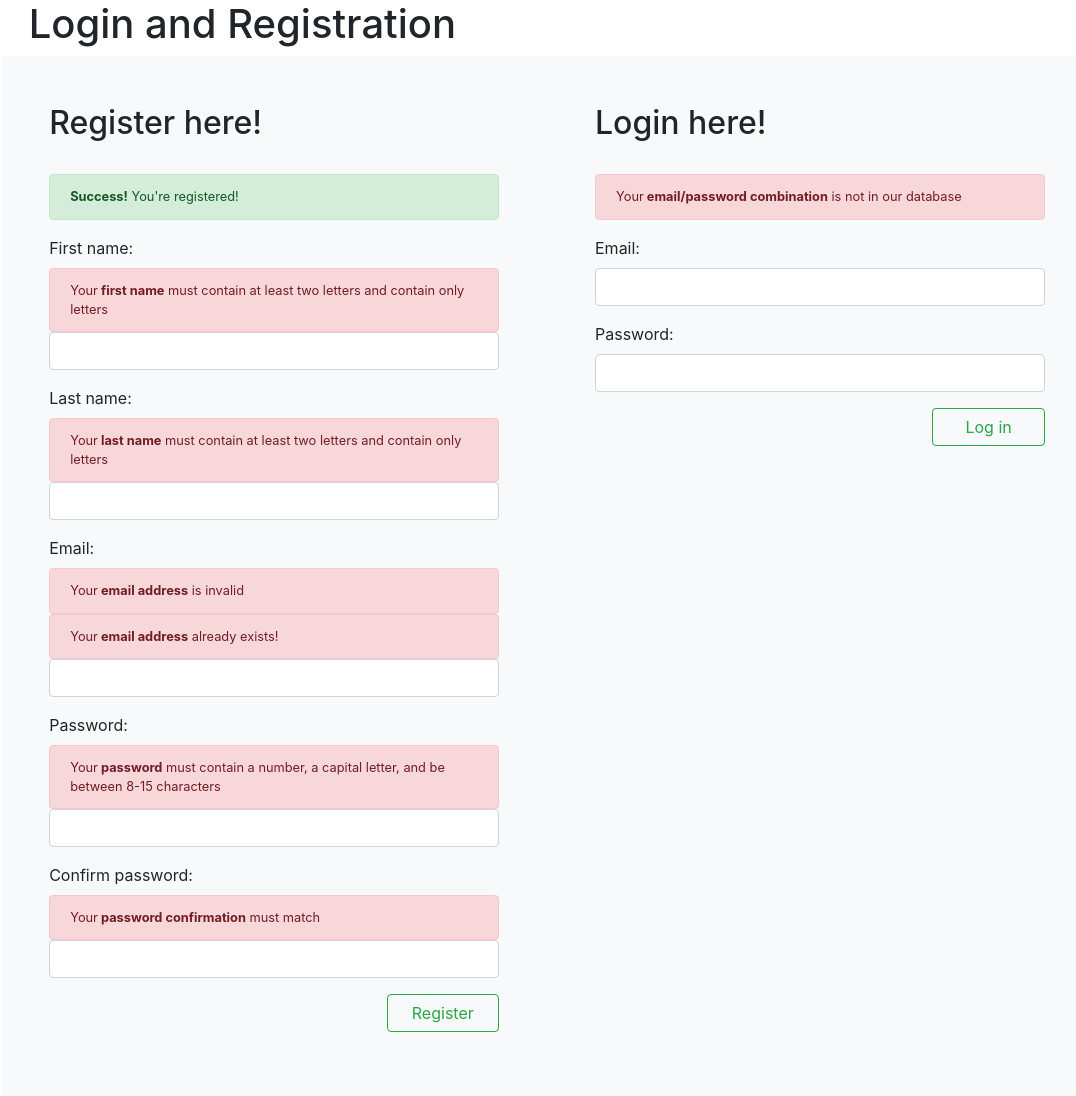
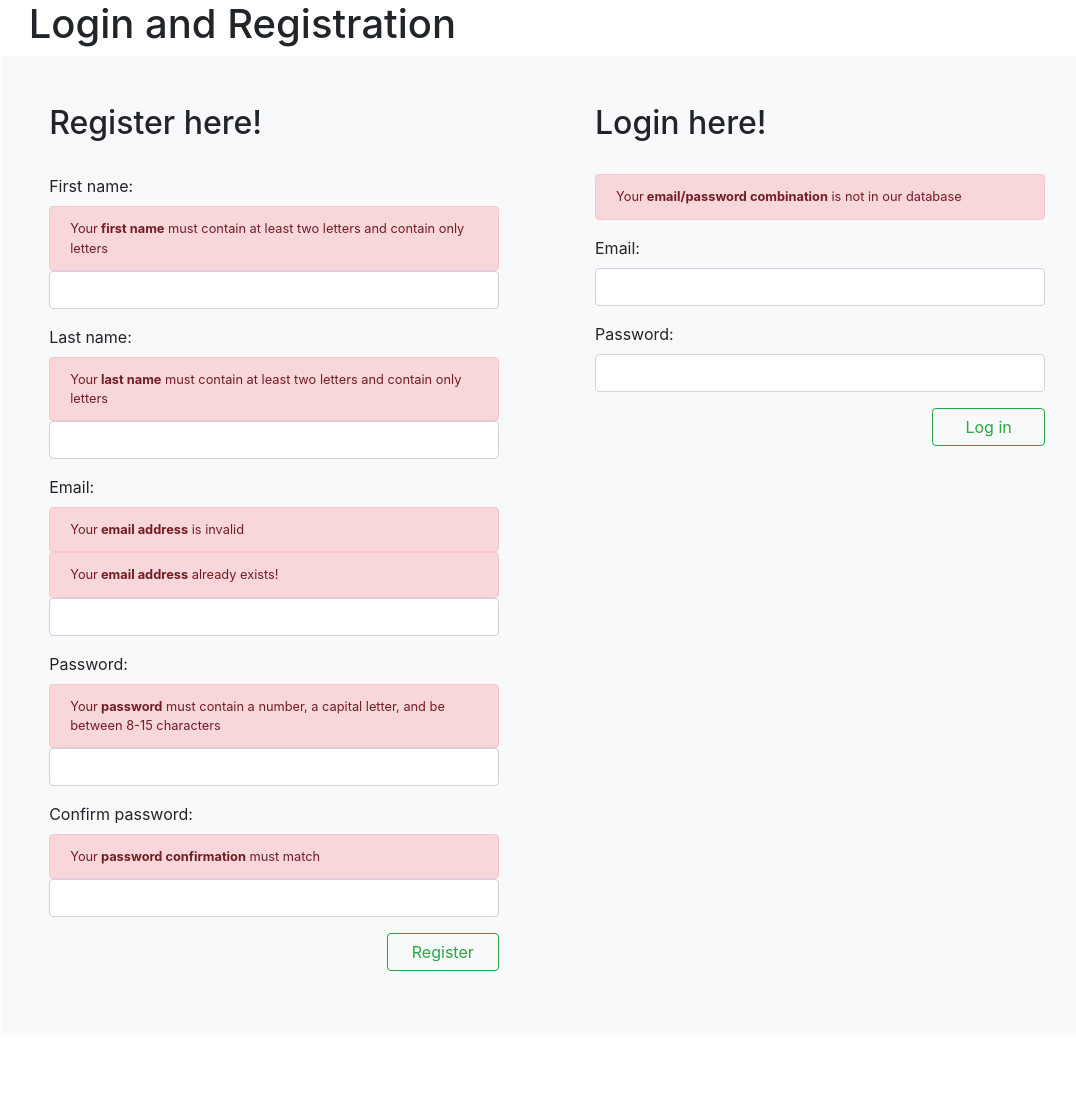
Before and after one commit to qnguyen3411/logreg, a Flask app: page / in a window 1280 px wide. Shown: the whole page, without its empty margins (93-1169 px from the left). After the commit the page ends 971 px from the top, so only its background shows below. Run offline with Flask 2, Linux system fonts and the light colour scheme; tables that the repository leaves empty hold one stand-in row (values such as "Sample post"); one stand-in notice (Sample message) is shown; some libraries are stand-ins or nearby versions.

Commit message:
second commit

```diff
--- a/templates/index.html
+++ b/templates/index.html
@@ -11,13 +11,7 @@
     <div class="row">
         <div class="col-5 bg-light p-5 ml-auto">
             <h2 class="pb-4">Register here!</h2>
-            {% with success = get_flashed_messages(with_categories=True, category_filter=['regSuccess']) %}
-            {% if success %}
-            <div class="alert small alert-success">
-                <strong>Success!</strong> You're registered!
-            </div>
-            {% endif %}
-            {% endwith %}
+
             <form action='/reg_validate' method="POST">
                         <div class="form-group">
                             <label for="first_name">First name:</label>
```
